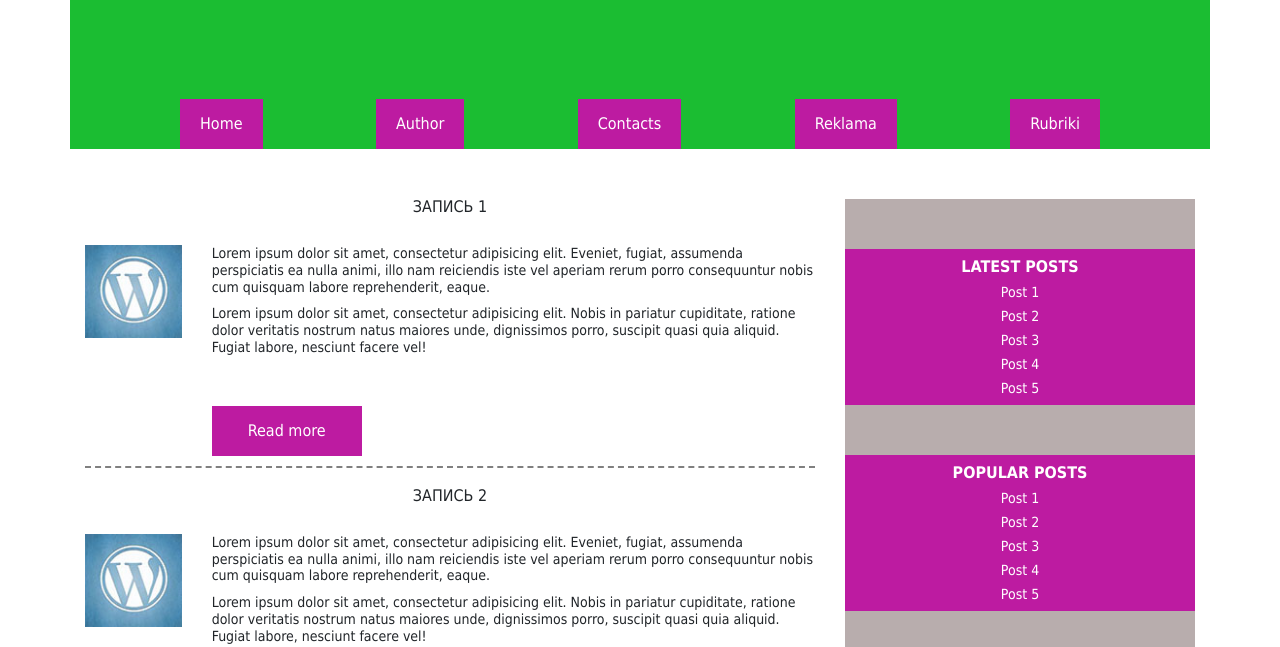
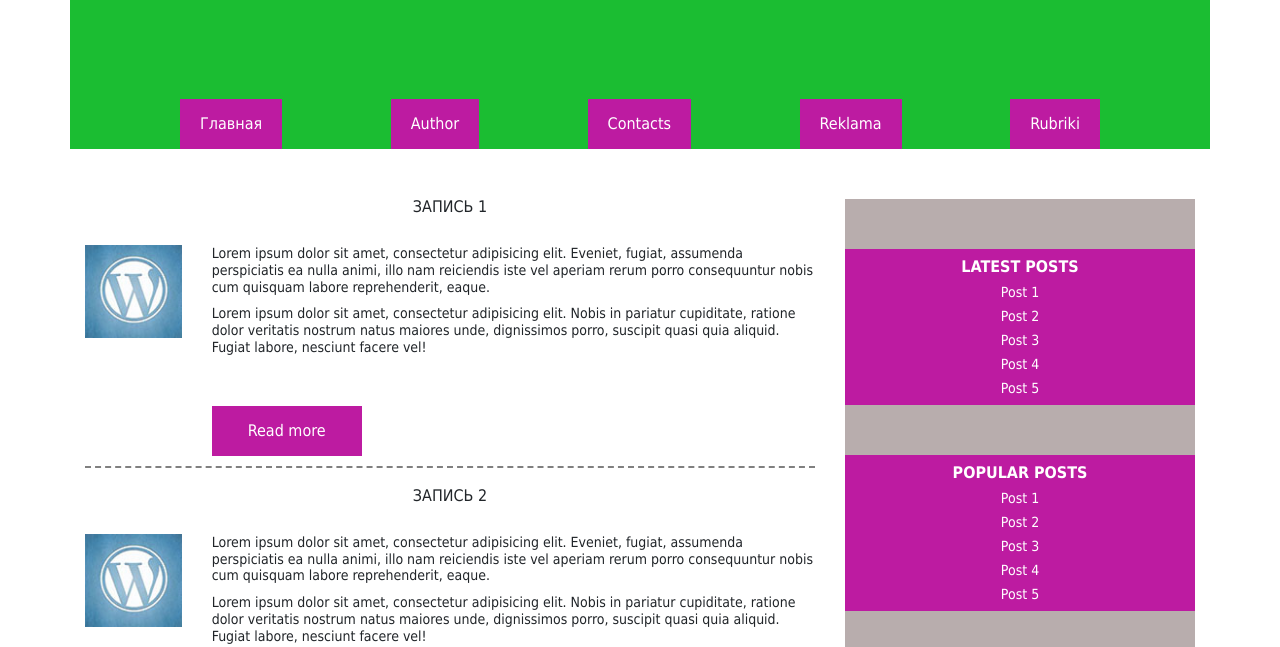
Before and after one commit to Pupkin-900/My_vork, a plain HTML site: page index.html in a window 1280 px wide. Shown: the part 153-800 px from the top of the page. Drawn offline with Linux system fonts and the light colour scheme.

Commit message:
Update index.html

```diff
--- a/index.html
+++ b/index.html
@@ -29,7 +29,7 @@
 			<div class="row">
 				<div class="col-md-10 col-xs-12 offset-md-1">
 					<ul id="menu" class="header-menu">
-						<li class="menu-item"><a href="#">Home</a></li>
+						<li class="menu-item"><a href="#">Главная</a></li>
 						<li><a href="#">Author</a></li>
 						<li><a href="#">Contacts</a></li>
 						<li><a href="#">Reklama</a></li>
```
